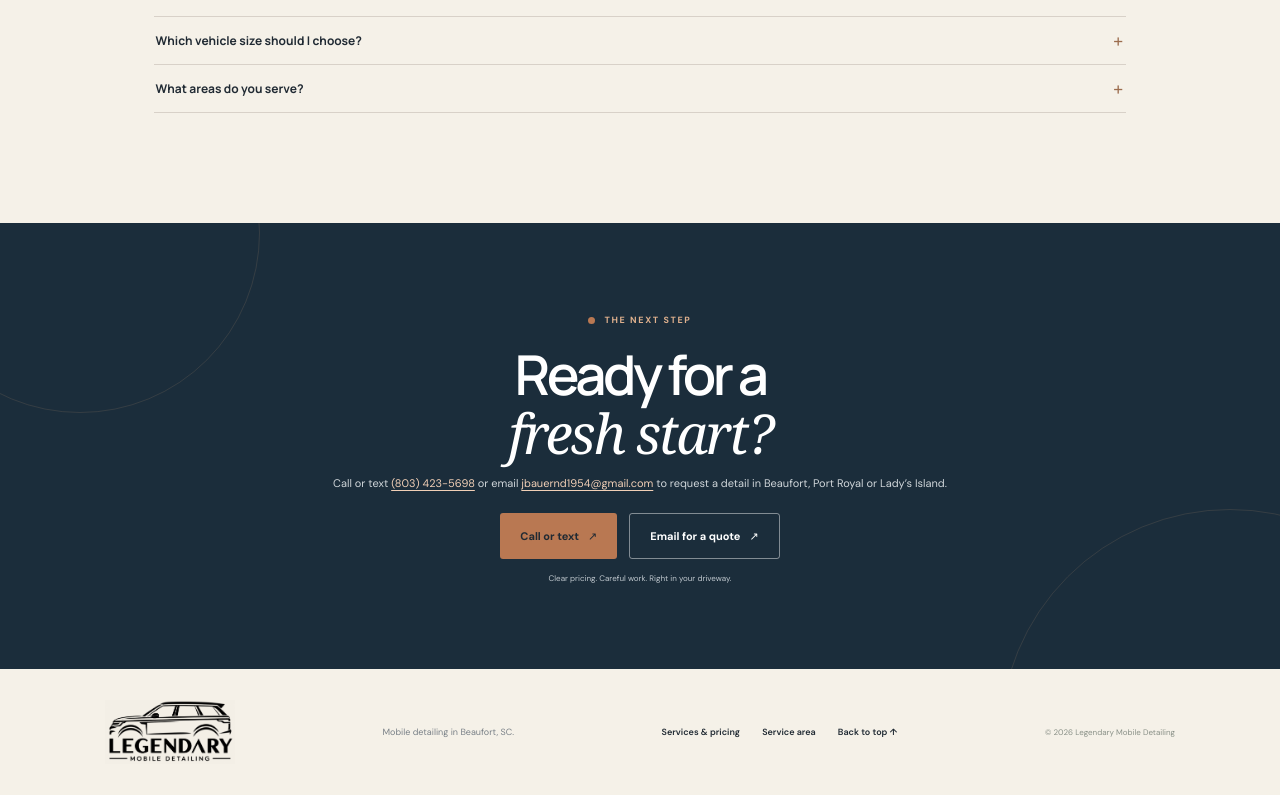
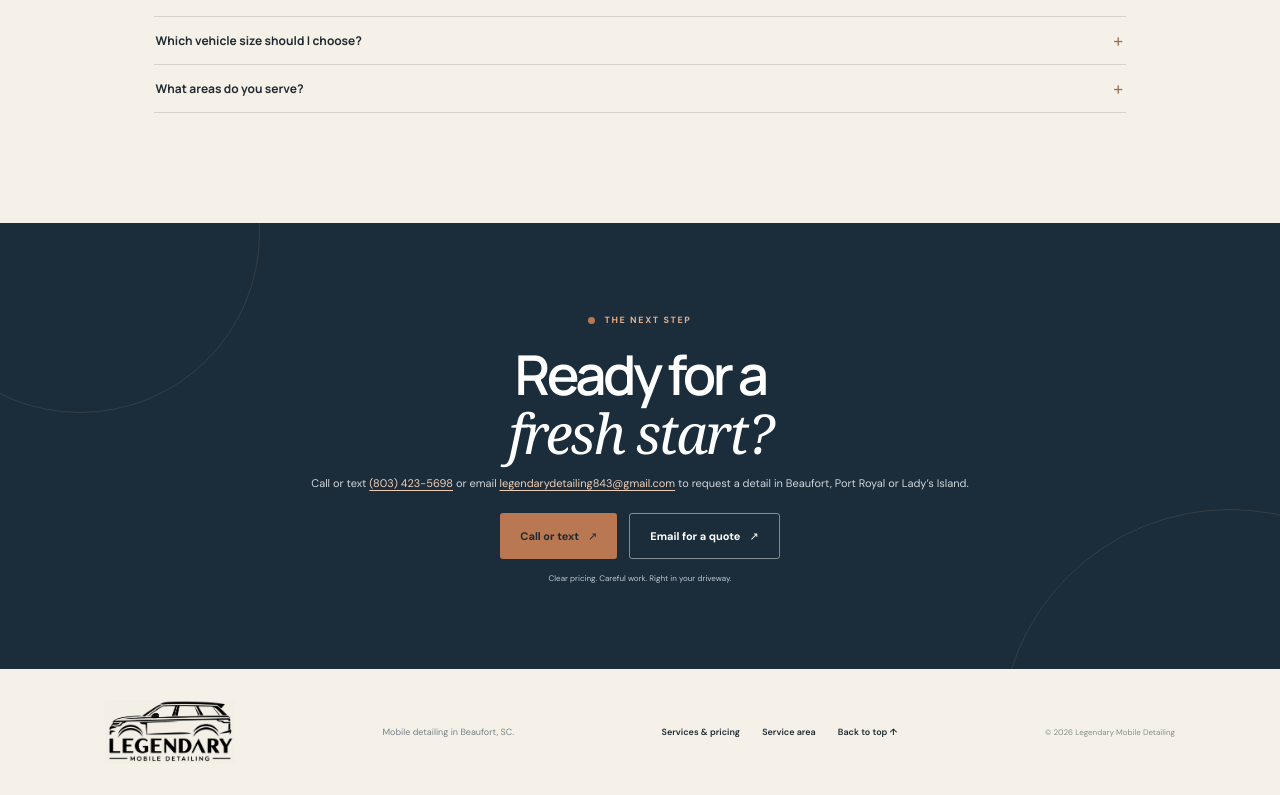
Before and after one commit to Legendary-J-Bauer/Legendary_Mobile_Detailing, a React (Vite) app: page / in a window 1280 px wide. Shown: the part 5000-5795 px from the top of the page. Built offline with nearby package versions, Linux system fonts and the light colour scheme.

Commit message:
Update quote contact email

```diff
--- a/src/App.tsx
+++ b/src/App.tsx
@@ -122,7 +122,7 @@ export default function App() {
 
       <section className="faq section" id="faq"><div className="eyebrow dark"><span /> BEFORE YOUR DETAIL</div><h2>Good to <em>know.</em></h2><div className="faq-list"><details><summary>How much does mobile car detailing cost in Beaufort, SC?</summary><p>Interior and exterior refresh packages start at $89 each for sedans. A complete inside-and-out detail starts at $169 for a sedan. The final price depends on vehicle size, condition and any requested add-ons.</p></details><details><summary>Is beach-sand removal included?</summary><p>Ordinary loose sand is included with interior packages. Sand packed into carpet, mats, seat tracks or cargo areas may require an add-on; we’ll confirm the price based on vehicle size and condition before starting.</p></details><details><summary>Which vehicle size should I choose?</summary><p>Choose sedan/coupe for standard cars, mid-size for midsize sedans and two-row SUVs, and large for three-row SUVs and passenger vans. Lifted, oversized or unusually configured vehicles may need a custom quote.</p></details><details><summary>What areas do you serve?</summary><p>Mobile appointments are available in Beaufort, Port Royal and Lady’s Island, South Carolina. Ask us to confirm availability for your address.</p></details></div></section>
 
-      <section className="booking" id="booking"><div className="booking-orb orb-one"/><div className="booking-orb orb-two"/><div className="eyebrow"><span /> THE NEXT STEP</div><h2>Ready for a<br /><em>fresh start?</em></h2><p>Call or text <a href="tel:+18034235698">(803) 423-5698</a> or email <a href="mailto:jbauernd1954@gmail.com">jbauernd1954@gmail.com</a> to request a detail in Beaufort, Port Royal or Lady’s Island.</p><div className="booking-actions"><a className="button button-accent" href="tel:+18034235698">Call or text <Arrow /></a><a className="button booking-email" href="mailto:jbauernd1954@gmail.com">Email for a quote <Arrow /></a></div><small className="booking-footnote">Clear pricing. Careful work. Right in your driveway.</small></section>
+      <section className="booking" id="booking"><div className="booking-orb orb-one"/><div className="booking-orb orb-two"/><div className="eyebrow"><span /> THE NEXT STEP</div><h2>Ready for a<br /><em>fresh start?</em></h2><p>Call or text <a href="tel:+18034235698">(803) 423-5698</a> or email <a href="mailto:legendarydetailing843@gmail.com">legendarydetailing843@gmail.com</a> to request a detail in Beaufort, Port Royal or Lady’s Island.</p><div className="booking-actions"><a className="button button-accent" href="tel:+18034235698">Call or text <Arrow /></a><a className="button booking-email" href="mailto:legendarydetailing843@gmail.com">Email for a quote <Arrow /></a></div><small className="booking-footnote">Clear pricing. Careful work. Right in your driveway.</small></section>
     </main>
     <footer className="footer"><a href="#top" className="brand footer-brand"><img className="brand-logo" src="/legendary-mobile-detailing-logo.png" alt="Legendary Mobile Detailing" /></a><span>Mobile detailing in Beaufort, SC.</span><div className="footer-links"><a href="#services">Services &amp; pricing</a><a href="#service-area">Service area</a><a href="#top">Back to top ↑</a></div><small className="copyright">© 2026 Legendary Mobile Detailing</small></footer>
   </>
```
